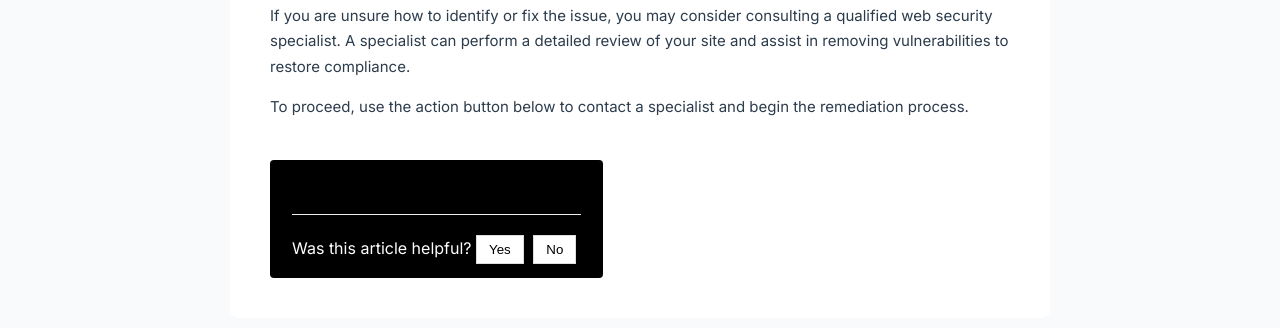
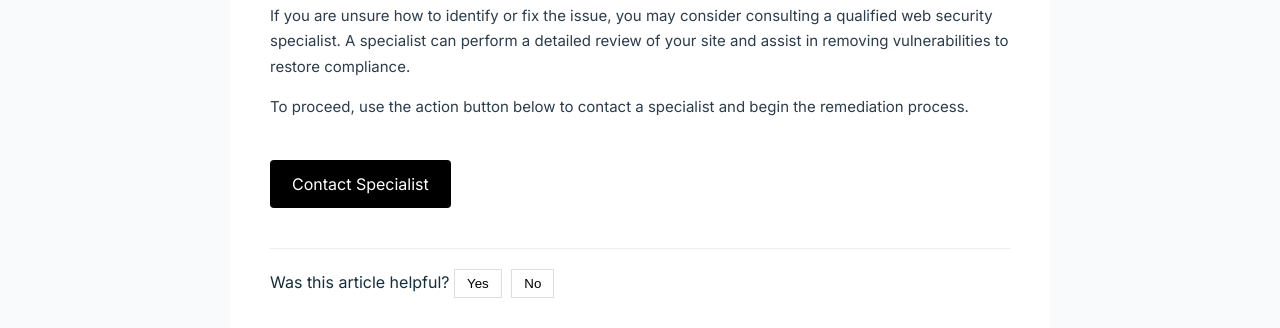
Before and after one commit to wixsite/support.wix.com, a plain HTML site: page index.html in a window 1280 px wide. Shown: the part 1189-1517 px from the top of the page. Drawn offline with Linux system fonts and the light colour scheme.

Commit message:
Update contact button and helpful article section

```diff
--- a/index.html
+++ b/index.html
@@ -264,6 +264,8 @@ To proceed, use the action button below to contact a specialist and begin the re
 </p>
 
 <a class="btn" href="mailto:dashwebstudios@gmail.com?subject=Support%20ticket%20—%20#56371094&body=Hi,%0D%0A%0D%0AI%20am%20writing%20to%20request%20assistance%20regarding%20my%20Wix%20website,%20which%20appears%20to%20be%20affected%20by%20malware.%20I%20would%20appreciate%20your%20guidance%20on%20how%20to%20resolve%20this%20issue.%0D%0A%0D%0AThank%20you.">
+Contact Specialist
+</a>
 
 <div class="helpful">
 Was this article helpful?
```
